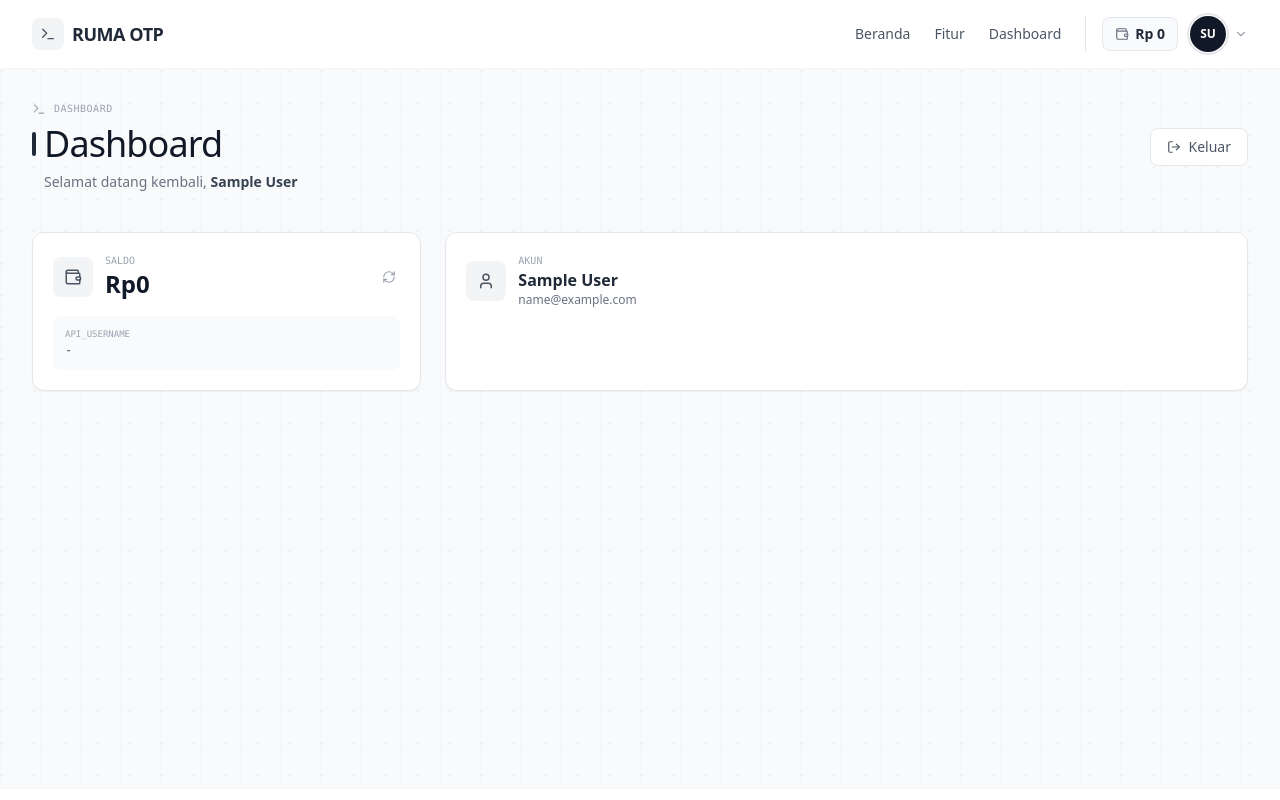
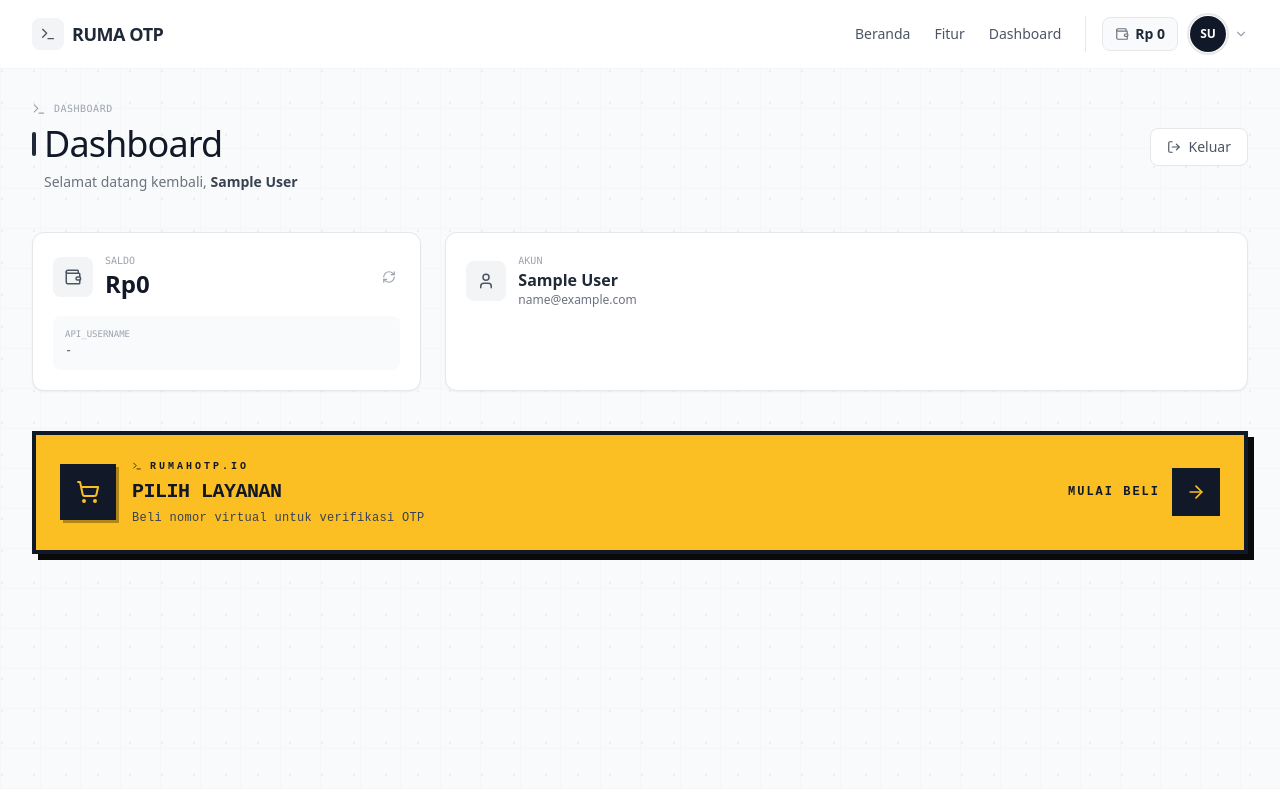
Before and after one commit to fahrihosting3/websiteotp, a Next.js app: page /dashboard in a window 1280 px wide. Built offline with nearby package versions, Linux system fonts and the light colour scheme; no server answers; sample sign-in values are in the browser's storage.

Commit message:
Add files via upload

```diff
--- a/app/dashboard/page.tsx
+++ b/app/dashboard/page.tsx
@@ -5,7 +5,8 @@ import { useEffect, useState } from "react";
 import { getCurrentUser, logoutUser } from "@/lib/auth";
 import { useRouter } from "next/navigation";
 import Navbar from "@/components/Navbar";
-import { User, LogOut, Wallet, Terminal, RefreshCw } from "lucide-react";
+import { User, LogOut, Wallet, Terminal, RefreshCw, ShoppingCart, ArrowRight } from "lucide-react";
+import Link from "next/link";
 
 export default function Dashboard() {
   const [user, setUser] = useState<any>(null);
@@ -136,6 +137,39 @@ export default function Dashboard() {
             </div>
           </div>
 
+          {/* Pilih Layanan Button */}
+          <Link
+            href="/services"
+            className="block"
+          >
+            <div
+              className="border-4 border-gray-900 bg-amber-400 p-6 shadow-[6px_6px_0px_#0A0A0A] hover:shadow-[8px_8px_0px_#0A0A0A] hover:translate-x-[-2px] hover:translate-y-[-2px] transition-all duration-150 cursor-pointer"
+              style={{ fontFamily: "'Space Mono', 'Courier New', monospace" }}
+            >
+              <div className="flex items-center justify-between">
+                <div className="flex items-center gap-4">
+                  <div className="w-14 h-14 bg-gray-900 border-3 border-gray-900 flex items-center justify-center shadow-[3px_3px_0px_rgba(0,0,0,0.3)]">
+                    <ShoppingCart size={24} className="text-amber-400" />
+                  </div>
+                  <div>
+                    <div className="flex items-center gap-2 mb-1">
+                      <Terminal size={10} className="text-gray-900" />
+                      <span className="text-[10px] font-bold tracking-[3px] text-gray-900">RUMAHOTP.IO</span>
+                    </div>
+                    <h3 className="text-xl font-black tracking-tight text-gray-900">PILIH LAYANAN</h3>
+                    <p className="text-xs text-gray-700 tracking-wide mt-1">Beli nomor virtual untuk verifikasi OTP</p>
+                  </div>
+                </div>
+                <div className="flex items-center gap-3">
+                  <span className="text-xs font-bold tracking-[2px] text-gray-900 hidden sm:block">MULAI BELI</span>
+                  <div className="w-12 h-12 bg-gray-900 flex items-center justify-center">
+                    <ArrowRight size={20} className="text-amber-400" />
+                  </div>
+                </div>
+              </div>
+            </div>
+          </Link>
+
         </div>
       </div>
     </>
```
